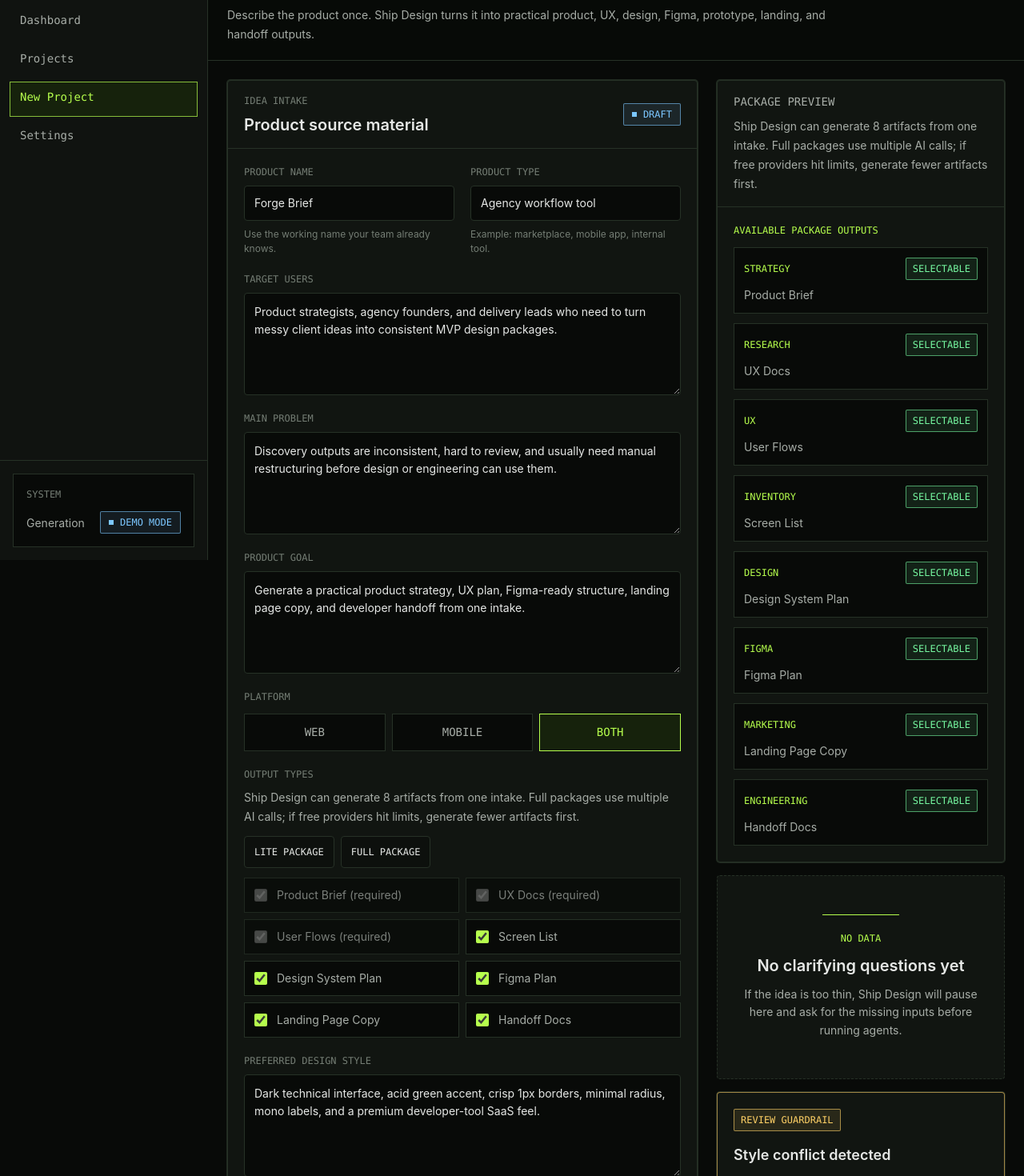
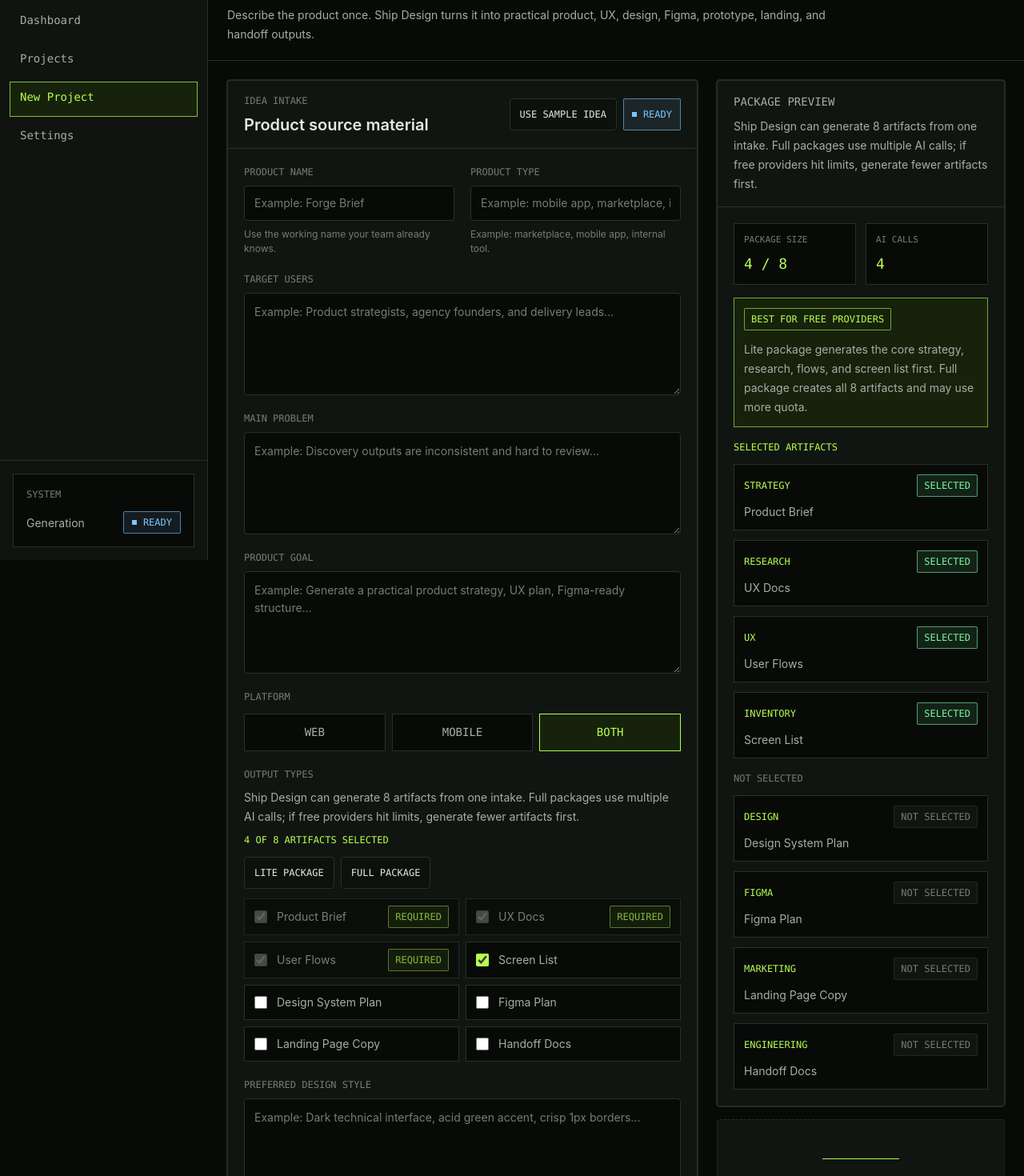
Before and after one commit to insannurjaman/ship-design, a Next.js app: page /projects/new in a window 1280 px wide. Shown: the part 100-1570 px from the top of the page at 80% size. Built offline with nearby package versions, Linux system fonts and the light colour scheme.

Commit message:
Clean up new project intake UX

```diff
--- a/src/app/projects/new/page.tsx
+++ b/src/app/projects/new/page.tsx
@@ -1,10 +1,5 @@
-import { NewProjectForm } from "@/components/project/new-project-form";
+import { NewProjectIntake } from "@/components/project/new-project-intake";
 import { AppShell } from "@/components/layout/app-shell";
-import { Badge } from "@/components/ui/badge";
-import { Card, CardBody, CardHeader } from "@/components/ui/card";
-import { EmptyState } from "@/components/ui/empty-state";
-import { mockOutputs } from "@/lib/mock-data";
-import { outputScopeHelperText, supportedV1Outputs } from "@/lib/output-scope";
 
 export default function NewProjectPage() {
   return (
@@ -12,53 +7,9 @@
       title="New Project"
       eyebrow="Intake"
       description="Describe the product once. Ship Design turns it into practical product, UX, design, Figma, prototype, landing, and handoff outputs."
+      idleModeLabel="Ready"
     >
-      <div className="grid gap-6 xl:grid-cols-[1fr_360px]">
-        <NewProjectForm />
-
-        <aside className="grid content-start gap-4">
-          <Card>
-            <CardHeader>
-              <h2 className="font-mono text-sm uppercase text-ink-secondary">Package preview</h2>
-              <p className="mt-2 text-sm leading-6 text-ink-secondary">{outputScopeHelperText}</p>
-            </CardHeader>
-            <CardBody className="grid gap-3">
-              <div className="grid gap-3">
-                <p className="font-mono text-xs uppercase text-accent-green">Available package outputs</p>
-                {mockOutputs
-                  .filter((output) => supportedV1Outputs.includes(output.title as (typeof supportedV1Outputs)[number]))
-                  .map((output) => (
-                    <div key={output.id} className="border border-line bg-surface-base p-3">
-                      <div className="flex items-center justify-between gap-3">
-                        <span className="font-mono text-xs uppercase text-accent-green">
-                          {output.type}
-                        </span>
-                        <Badge tone="success">Selectable</Badge>
-                      </div>
-                      <p className="mt-2 text-sm text-ink-secondary">{output.title}</p>
-                    </div>
-                  ))}
-              </div>
-            </CardBody>
-          </Card>
-
-          <EmptyState
-            title="No clarifying questions yet"
-            description="If the idea is too thin, Ship Design will pause here and ask for the missing inputs before running agents."
-          />
-
-          <Card className="border-status-warning/60">
-            <CardBody>
-              <Badge tone="warning">Review guardrail</Badge>
-              <h2 className="mt-4 text-lg font-semibold">Style conflict detected</h2>
-              <p className="mt-2 text-sm leading-6 text-ink-secondary">
-                If a prompt asks for conflicting visual directions, the agent flags it before Figma
-                generation.
-              </p>
-            </CardBody>
-          </Card>
-        </aside>
-      </div>
+      <NewProjectIntake />
     </AppShell>
   );
 }
--- a/src/components/layout/app-shell.tsx
+++ b/src/components/layout/app-shell.tsx
@@ -10,6 +10,7 @@
   eyebrow?: string;
   description?: string;
   actions?: React.ReactNode;
+  idleModeLabel?: string;
   runInfo?: {
     provider: string;
     model: string;
@@ -23,9 +24,10 @@
   eyebrow = "Workspace",
   description,
   actions,
+  idleModeLabel,
   runInfo
 }: AppShellProps) {
-  const shellModeLabel = runInfo ? `Mode ${runInfo.mode}` : "Demo mode";
+  const shellModeLabel = runInfo ? `Mode ${runInfo.mode}` : (idleModeLabel ?? "Demo mode");
   const shellModeTone = runInfo?.mode === "real" ? "complete" : "info";
 
   return (
@@ -84,7 +86,7 @@
               </div>
               <div className="flex flex-wrap items-center gap-3">
                 <Badge tone={runInfo?.mode === "real" ? "success" : "accent"}>
-                  {runInfo ? `Mode ${runInfo.mode}` : "Local demo"}
+                  {runInfo ? `Mode ${runInfo.mode}` : (idleModeLabel ?? "Local demo")}
                 </Badge>
                 {runInfo ? (
                   <>
--- a/src/components/project/new-project-form.tsx
+++ b/src/components/project/new-project-form.tsx
@@ -11,7 +11,6 @@
 import { StatusPill } from "@/components/ui/status-pill";
 import { Textarea } from "@/components/ui/textarea";
 import {
-  litePackageOutputs,
   outputScopeHelperText,
   requiredOutputLabels,
   supportedV1Outputs
@@ -38,11 +37,54 @@
   fieldErrors?: Record<string, string>;
 };
 
-export function NewProjectForm() {
+export type NewProjectFormValues = {
+  productName: string;
+  productType: string;
+  targetUsers: string;
+  mainProblem: string;
+  productGoal: string;
+  preferredStyle: string;
+};
+
+type NewProjectFormProps = {
+  selectedOutputs: string[];
+  onToggleOutput: (output: string, checked: boolean) => void;
+  onSelectLitePackage: () => void;
+  onSelectFullPackage: () => void;
+};
+
+const emptyFormValues: NewProjectFormValues = {
+  productName: "",
+  productType: "",
+  targetUsers: "",
+  mainProblem: "",
+  productGoal: "",
+  preferredStyle: ""
+};
+
+const sampleFormValues: NewProjectFormValues = {
+  productName: "Forge Brief",
+  productType: "Agency workflow tool",
+  targetUsers:
+    "Product strategists, agency founders, and delivery leads who need to turn messy client ideas into consistent MVP design packages.",
+  mainProblem:
+    "Discovery outputs are inconsistent, hard to review, and usually need manual restructuring before design or engineering can use them.",
+  productGoal:
+    "Generate a practical product strategy, UX plan, Figma-ready structure, landing page copy, and developer handoff from one intake.",
+  preferredStyle:
+    "Dark technical interface, acid green accent, crisp 1px borders, minimal radius, mono labels, and a premium developer-tool SaaS feel."
+};
+
+export function NewProjectForm({
+  selectedOutputs,
+  onToggleOutput,
+  onSelectLitePackage,
+  onSelectFullPackage
+}: NewProjectFormProps) {
   const router = useRouter();
   const [isGenerating, setIsGenerating] = useState(false);
   const [platform, setPlatform] = useState("Both");
-  const [selectedOutputs, setSelectedOutputs] = useState<string[]>([...supportedV1Outputs]);
+  const [formValues, setFormValues] = useState<NewProjectFormValues>(emptyFormValues);
   const [errorMessage, setErrorMessage] = useState<string | null>(null);
   const [warningMessage, setWarningMessage] = useState<string | null>(null);
   const requiredOutputs = new Set<string>(requiredOutputLabels);
@@ -53,8 +95,6 @@
     setErrorMessage(null);
     setWarningMessage(null);
 
-    const formData = new FormData(event.currentTarget);
-
     try {
       const response = await fetch("/api/generation-runs", {
         method: "POST",
@@ -62,14 +102,14 @@
           "Content-Type": "application/json"
         },
         body: JSON.stringify({
-          productName: readFormValue(formData, "product-name"),
-          productType: readFormValue(formData, "product-type"),
-          targetUsers: readFormValue(formData, "target-users"),
-          mainProblem: readFormValue(formData, "main-problem"),
-          productGoal: readFormValue(formData, "product-goal"),
+          productName: formValues.productName.trim(),
+          productType: formValues.productType.trim(),
+          targetUsers: formValues.targetUsers.trim(),
+          mainProblem: formValues.mainProblem.trim(),
+          productGoal: formValues.productGoal.trim(),
           platform,
           outputTypes: selectedOutputs,
-          preferredStyle: readFormValue(formData, "preferred-style")
+          preferredStyle: formValues.preferredStyle.trim()
         })
       });
 
@@ -110,17 +150,14 @@
   function toggleOutput(output: string, checked: boolean) {
     if (requiredOutputs.has(output)) return;
 
-    setSelectedOutputs((current) =>
-      checked ? [...current, output] : current.filter((item) => item !== output)
-    );
+    onToggleOutput(output, checked);
   }
 
-  function applyLitePreset() {
-    setSelectedOutputs([...litePackageOutputs]);
-  }
-
-  function applyFullPreset() {
-    setSelectedOutputs([...supportedV1Outputs]);
+  function updateValue(field: keyof NewProjectFormValues, value: string) {
+    setFormValues((current) => ({
+      ...current,
+      [field]: value
+    }));
   }
 
   return (
@@ -131,9 +168,14 @@
             <p className="font-mono text-xs uppercase text-ink-muted">Idea intake</p>
             <h2 className="mt-2 text-xl font-semibold">Product source material</h2>
           </div>
-          <StatusPill tone={isGenerating ? "running" : "info"} pulse={isGenerating}>
-            {isGenerating ? "Preparing run" : "Draft"}
-          </StatusPill>
+          <div className="flex flex-wrap gap-2">
+            <Button type="button" size="sm" variant="secondary" onClick={() => setFormValues(sampleFormValues)} disabled={isGenerating}>
+              Use sample idea
+            </Button>
+            <StatusPill tone={isGenerating ? "running" : "info"} pulse={isGenerating}>
+              {isGenerating ? "Preparing run" : "Ready"}
+            </StatusPill>
+          </div>
         </div>
       </CardHeader>
       <CardBody>
@@ -142,14 +184,18 @@
             <Input
               label="Product name"
               name="product-name"
-              defaultValue="Forge Brief"
+              value={formValues.productName}
+              onChange={(event) => updateValue("productName", event.target.value)}
+              placeholder="Example: Forge Brief"
               helperText="Use the working name your team already knows."
               disabled={isGenerating}
             />
             <Input
               label="Product type"
               name="product-type"
-              defaultValue="Agency workflow tool"
+              value={formValues.productType}
+              onChange={(event) => updateValue("productType", event.target.value)}
+              placeholder="Example: mobile app, marketplace, internal tool"
               helperText="Example: marketplace, mobile app, internal tool."
               disabled={isGenerating}
             />
@@ -158,19 +204,25 @@
           <Textarea
             label="Target users"
             name="target-users"
-            defaultValue="Product strategists, agency founders, and delivery leads who need to turn messy client ideas into consistent MVP design packages."
+            value={formValues.targetUsers}
+            onChange={(event) => updateValue("targetUsers", event.target.value)}
+            placeholder="Example: Product strategists, agency founders, and delivery leads..."
             disabled={isGenerating}
           />
           <Textarea
             label="Main problem"
             name="main-problem"
-            defaultValue="Discovery outputs are inconsistent, hard to review, and usually need manual restructuring before design or engineering can use them."
+            value={formValues.mainProblem}
+            onChange={(event) => updateValue("mainProblem", event.target.value)}
+            placeholder="Example: Discovery outputs are inconsistent and hard to review..."
             disabled={isGenerating}
           />
           <Textarea
             label="Product goal"
             name="product-goal"
-            defaultValue="Generate a practical product strategy, UX plan, Figma-ready structure, landing page copy, and developer handoff from one intake."
+            value={formValues.productGoal}
+            onChange={(event) => updateValue("productGoal", event.target.value)}
+            placeholder="Example: Generate a practical product strategy, UX plan, Figma-ready structure..."
             disabled={isGenerating}
           />
 
@@ -186,12 +238,15 @@
             <div>
               <p className="font-mono text-xs font-medium uppercase text-ink-muted">Output types</p>
               <p className="mt-2 text-sm leading-6 text-ink-secondary">{outputScopeHelperText}</p>
+              <p className="mt-2 font-mono text-xs uppercase text-accent-green">
+                {selectedOutputs.length} of {supportedV1Outputs.length} artifacts selected
+              </p>
             </div>
             <div className="flex flex-wrap gap-2">
-              <Button type="button" size="sm" variant="secondary" onClick={applyLitePreset} disabled={isGenerating}>
+              <Button type="button" size="sm" variant="secondary" onClick={onSelectLitePackage} disabled={isGenerating}>
                 Lite package
               </Button>
-              <Button type="button" size="sm" variant="secondary" onClick={applyFullPreset} disabled={isGenerating}>
+              <Button type="button" size="sm" variant="secondary" onClick={onSelectFullPackage} disabled={isGenerating}>
                 Full package
               </Button>
             </div>
@@ -199,10 +254,11 @@
               {supportedV1Outputs.map((output) => (
                 <CheckboxRow
                   key={output}
-                  label={requiredOutputs.has(output) ? `${output} (required)` : output}
+                  label={output}
                   checked={selectedOutputs.includes(output)}
                   onChange={(checked) => toggleOutput(output, checked)}
                   disabled={isGenerating || requiredOutputs.has(output)}
+                  meta={requiredOutputs.has(output) ? <Badge tone="accent">Required</Badge> : null}
                 />
               ))}
             </div>
@@ -211,7 +267,9 @@
           <Textarea
             label="Preferred design style"
             name="preferred-style"
-            defaultValue="Dark technical interface, acid green accent, crisp 1px borders, minimal radius, mono labels, and a premium developer-tool SaaS feel."
+            value={formValues.preferredStyle}
+            onChange={(event) => updateValue("preferredStyle", event.target.value)}
+            placeholder="Example: Dark technical interface, acid green accent, crisp 1px borders..."
             disabled={isGenerating}
           />
 
@@ -254,12 +312,6 @@
   );
 }
 
-function readFormValue(formData: FormData, name: string) {
-  const value = formData.get(name);
-
-  return typeof value === "string" ? value.trim() : "";
-}
-
 function createErrorMessage(payload: GenerationRunErrorResponse | GenerationRunResponse | null) {
   if (!payload || !("error" in payload)) {
     return "Could not create the generation run. Check the intake and try again.";
--- /dev/null
+++ b/src/components/project/new-project-intake.tsx
@@ -0,0 +1,149 @@
+"use client";
+
+import { useMemo, useState } from "react";
+import { NewProjectForm } from "@/components/project/new-project-form";
+import { Badge } from "@/components/ui/badge";
+import { Card, CardBody, CardHeader } from "@/components/ui/card";
+import { EmptyState } from "@/components/ui/empty-state";
+import {
+  litePackageOutputs,
+  outputScopeHelperText,
+  requiredOutputLabels,
+  supportedV1Outputs
+} from "@/lib/output-scope";
+
+const outputTypes: Record<string, string> = {
+  "Product Brief": "Strategy",
+  "UX Docs": "Research",
+  "User Flows": "UX",
+  "Screen List": "Inventory",
+  "Design System Plan": "Design",
+  "Figma Plan": "Figma",
+  "Landing Page Copy": "Marketing",
+  "Handoff Docs": "Engineering"
+};
+
+export function NewProjectIntake() {
+  const [selectedOutputs, setSelectedOutputs] = useState<string[]>([...litePackageOutputs]);
+  const requiredOutputs = useMemo(() => new Set<string>(requiredOutputLabels), []);
+  const selectedSet = useMemo(() => new Set(selectedOutputs), [selectedOutputs]);
+  const selectedArtifacts = supportedV1Outputs.filter((output) => selectedSet.has(output));
+  const unselectedOptionalArtifacts = supportedV1Outputs.filter(
+    (output) => !selectedSet.has(output) && !requiredOutputs.has(output)
+  );
+
+  function toggleOutput(output: string, checked: boolean) {
+    if (requiredOutputs.has(output)) return;
+
+    setSelectedOutputs((current) =>
+      checked
+        ? Array.from(new Set([...current, output]))
+        : current.filter((item) => item !== output)
+    );
+  }
+
+  function applyLitePreset() {
+    setSelectedOutputs([...litePackageOutputs]);
+  }
+
+  function applyFullPreset() {
+    setSelectedOutputs([...supportedV1Outputs]);
+  }
+
+  return (
+    <div className="grid gap-6 xl:grid-cols-[1fr_360px]">
+      <NewProjectForm
+        selectedOutputs={selectedOutputs}
+        onToggleOutput={toggleOutput}
+        onSelectLitePackage={applyLitePreset}
+        onSelectFullPackage={applyFullPreset}
+      />
+
+      <aside className="grid content-start gap-4">
+        <Card>
+          <CardHeader>
+            <h2 className="font-mono text-sm uppercase text-ink-secondary">Package preview</h2>
+            <p className="mt-2 text-sm leading-6 text-ink-secondary">{outputScopeHelperText}</p>
+          </CardHeader>
+          <CardBody className="grid gap-4">
+            <div className="grid grid-cols-2 gap-3">
+              <PreviewMetric label="Package size" value={`${selectedOutputs.length} / ${supportedV1Outputs.length}`} />
+              <PreviewMetric label="AI calls" value={`${selectedOutputs.length}`} />
+            </div>
+
+            <div className="border border-accent-green/60 bg-accent-soft p-3">
+              <Badge tone="accent">Best for free providers</Badge>
+              <p className="mt-3 text-sm leading-6 text-ink-secondary">
+                Lite package generates the core strategy, research, flows, and screen list first.
+                Full package creates all 8 artifacts and may use more quota.
+              </p>
+            </div>
+
+            <div className="grid gap-3">
+              <p className="font-mono text-xs uppercase text-accent-green">Selected artifacts</p>
+              {selectedArtifacts.map((output) => (
+                <ArtifactPreviewRow key={output} output={output} tone="success" label="Selected" />
+              ))}
+            </div>
+
+            {unselectedOptionalArtifacts.length > 0 ? (
+              <div className="grid gap-3">
+                <p className="font-mono text-xs uppercase text-ink-muted">Not selected</p>
+                {unselectedOptionalArtifacts.map((output) => (
+                  <ArtifactPreviewRow key={output} output={output} tone="muted" label="Not selected" />
+                ))}
+              </div>
+            ) : null}
+          </CardBody>
+        </Card>
+
+        <EmptyState
+          title="No clarifying questions yet"
+          description="If the idea is too thin, Ship Design will pause here and ask for the missing inputs before running agents."
+        />
+
+        <Card className="border-status-warning/60">
+          <CardBody>
+            <Badge tone="warning">Review guardrail</Badge>
+            <h2 className="mt-4 text-lg font-semibold">Style conflict detected</h2>
+            <p className="mt-2 text-sm leading-6 text-ink-secondary">
+              If a prompt asks for conflicting visual directions, the agent flags it before Figma
+              generation.
+            </p>
+          </CardBody>
+        </Card>
+      </aside>
+    </div>
+  );
+}
+
+function PreviewMetric({ label, value }: { label: string; value: string }) {
+  return (
+    <div className="border border-line bg-surface-base p-3">
+      <p className="font-mono text-[11px] uppercase text-ink-muted">{label}</p>
+      <p className="mt-2 font-mono text-lg text-accent-green">{value}</p>
+    </div>
+  );
+}
+
+function ArtifactPreviewRow({
+  output,
+  tone,
+  label
+}: {
+  output: string;
+  tone: "success" | "muted";
+  label: string;
+}) {
+  return (
+    <div className="border border-line bg-surface-base p-3">
+      <div className="flex items-center justify-between gap-3">
+        <span className="font-mono text-xs uppercase text-accent-green">
+          {outputTypes[output] ?? "Output"}
+        </span>
+        <Badge tone={tone}>{label}</Badge>
+      </div>
+      <p className="mt-2 text-sm text-ink-secondary">{output}</p>
+    </div>
+  );
+}
```
Also changed, not shown: 1 other file (tests, documents, lock files or other folders).
